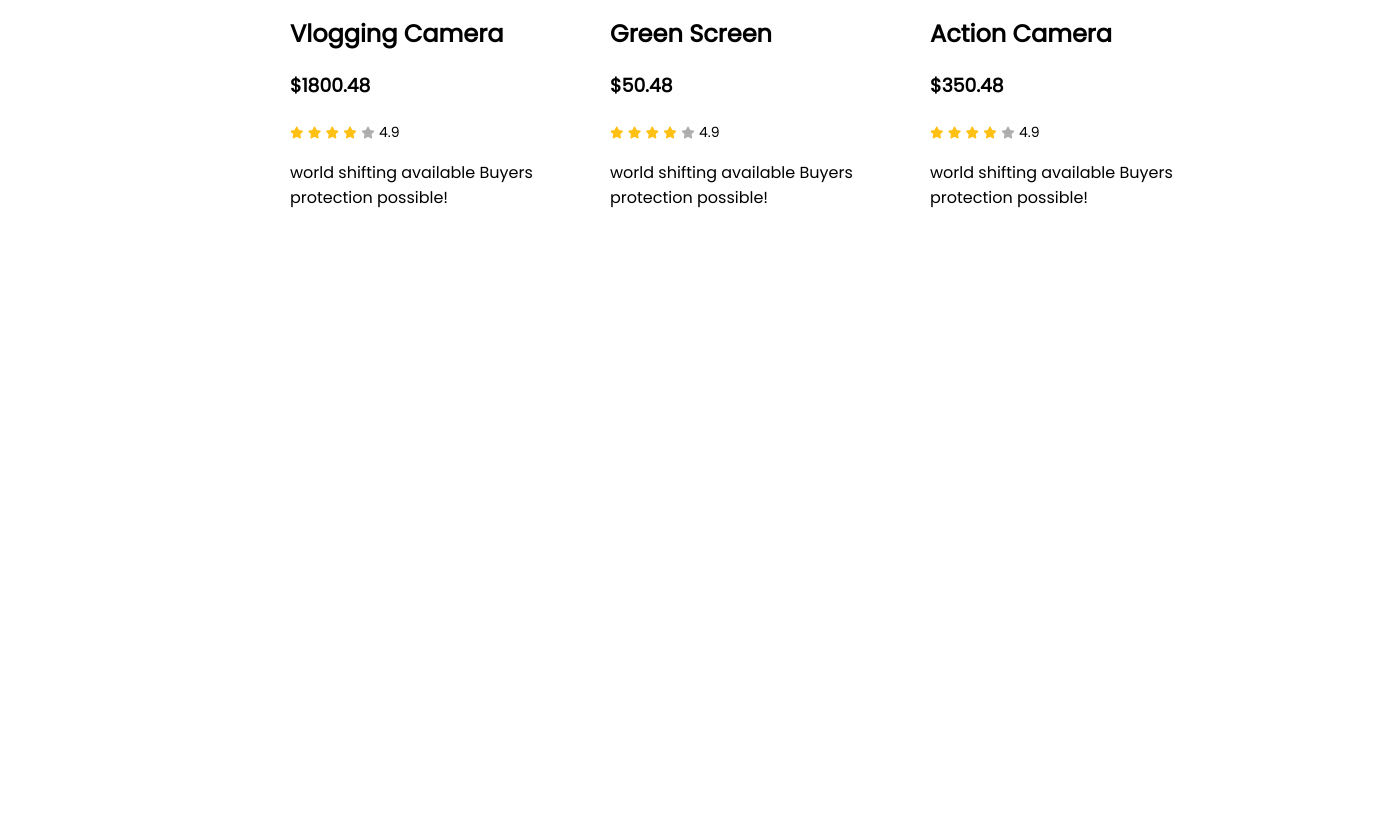
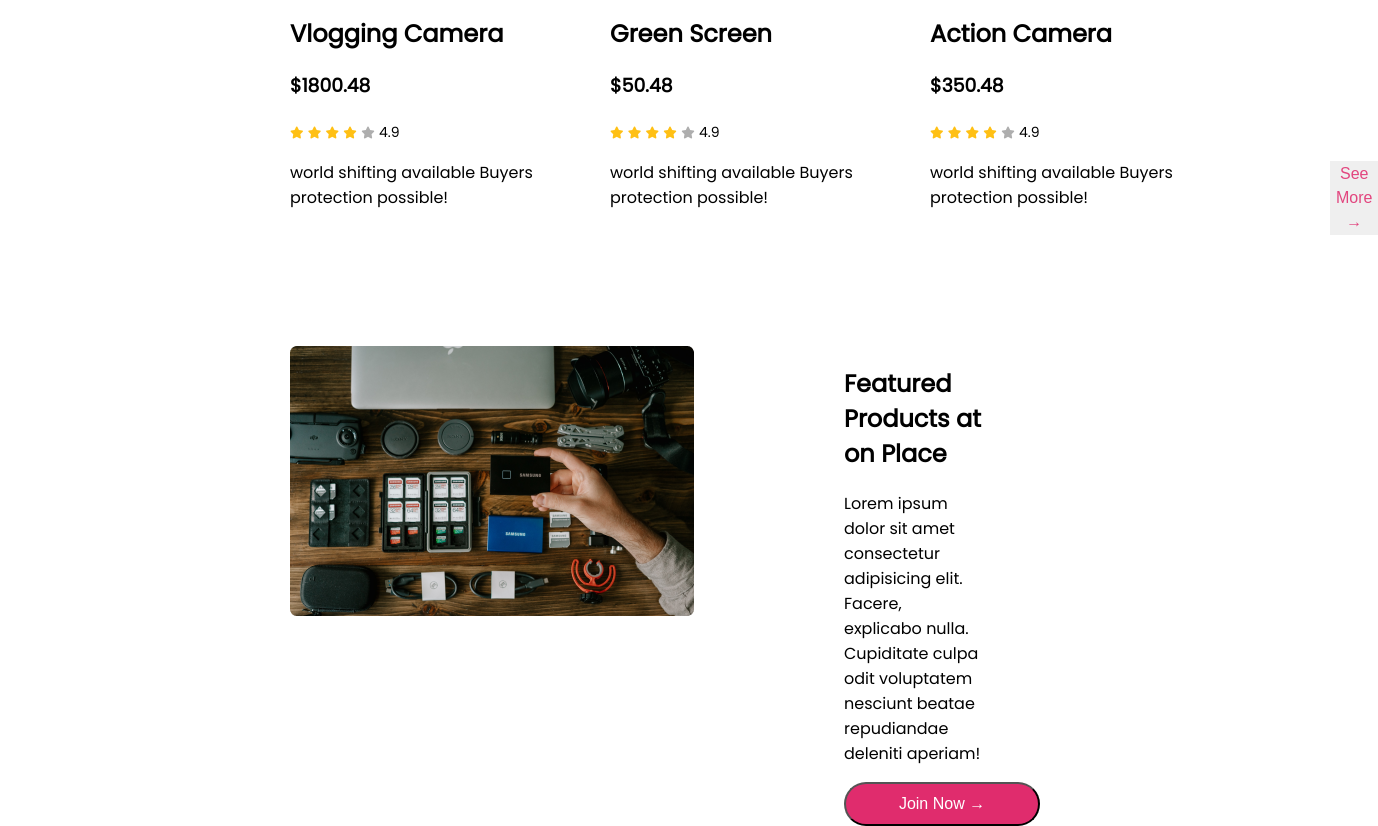
Before and after one commit to AnaySaha/influencer-gear, a plain HTML site: page index.html in a window 1280 px wide. Shown: the part 2219-3045 px from the top of the page, 1378 px wide, since content can reach past the window. Before the commit the page ends 2465 px from the top, so only its background shows below. Drawn offline with Linux system fonts and the light colour scheme.

Commit message:
almost done

```diff
--- a/index.html
+++ b/index.html
@@ -288,6 +288,26 @@
                     </div>
                 </div>
             </div>
+            <div>
+            <button class="see-more">See More  →</button>
+            </div>
         </section>
+
+        <section class="bottom">
+            <div class="products-image">
+                <img src="images/gear.png" alt="">
+            </div>
+
+            <div class="products-details">
+                <h1>Featured Products at on Place</h1>
+                    <p>Lorem ipsum dolor sit amet consectetur adipisicing elit. Facere, explicabo nulla. Cupiditate culpa odit voluptatem nesciunt beatae repudiandae deleniti aperiam!</p>
+                    <button class="join-now">Join Now →</button>
+            </div>
+        </section>
+<section class="footer">
+ <footer>
+
+ </footer>
+</section>
 </body>
 </html>
--- a/styles/style.css
+++ b/styles/style.css
@@ -81,3 +81,33 @@ nav a{
 .fa-star.empty{
     color: #AEAEAE;
 }
+.see-more{
+    position: absolute;
+    color: rgba(224, 44, 109, 0.87);
+    border: 0px;
+    font-size: 16px;
+    left: 1330px;
+    top: 2380px;
+    line-height: 24px;
+    font-style: normal;
+}
+.bottom{
+    display: flex;
+    justify-content: space-between;
+    margin-top: 120px;
+    margin-left: 190px;
+    margin-right: 198px;
+}
+.bottom .products-details{
+    margin-left: 150px
+}
+.join-now{
+    width: 196px;
+    height: 44px;
+    position: absolute;
+    background: #E02C6D;
+    border-radius: 41px;
+    padding: 10px 24px;
+    font-size: medium;
+    color: white;
+}
```
